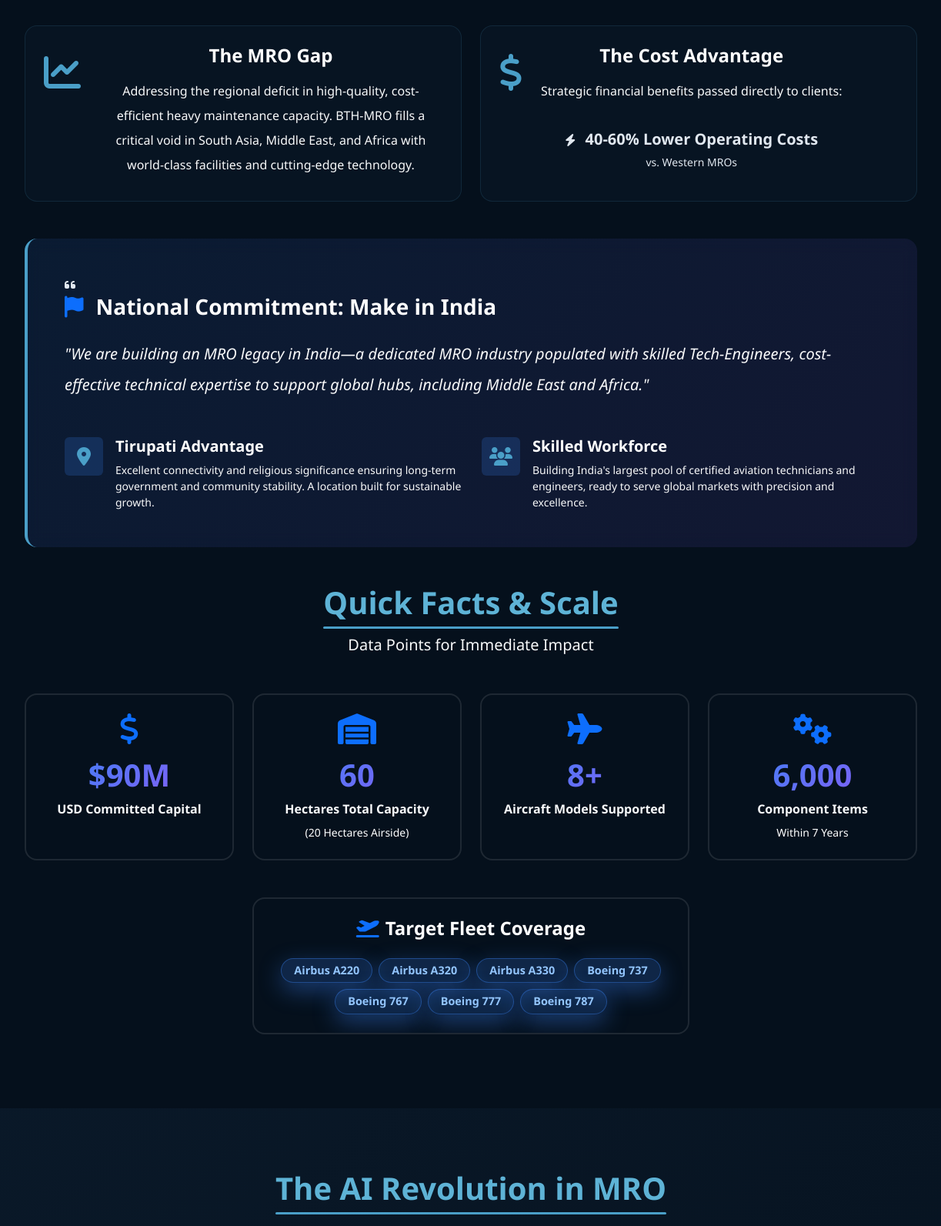
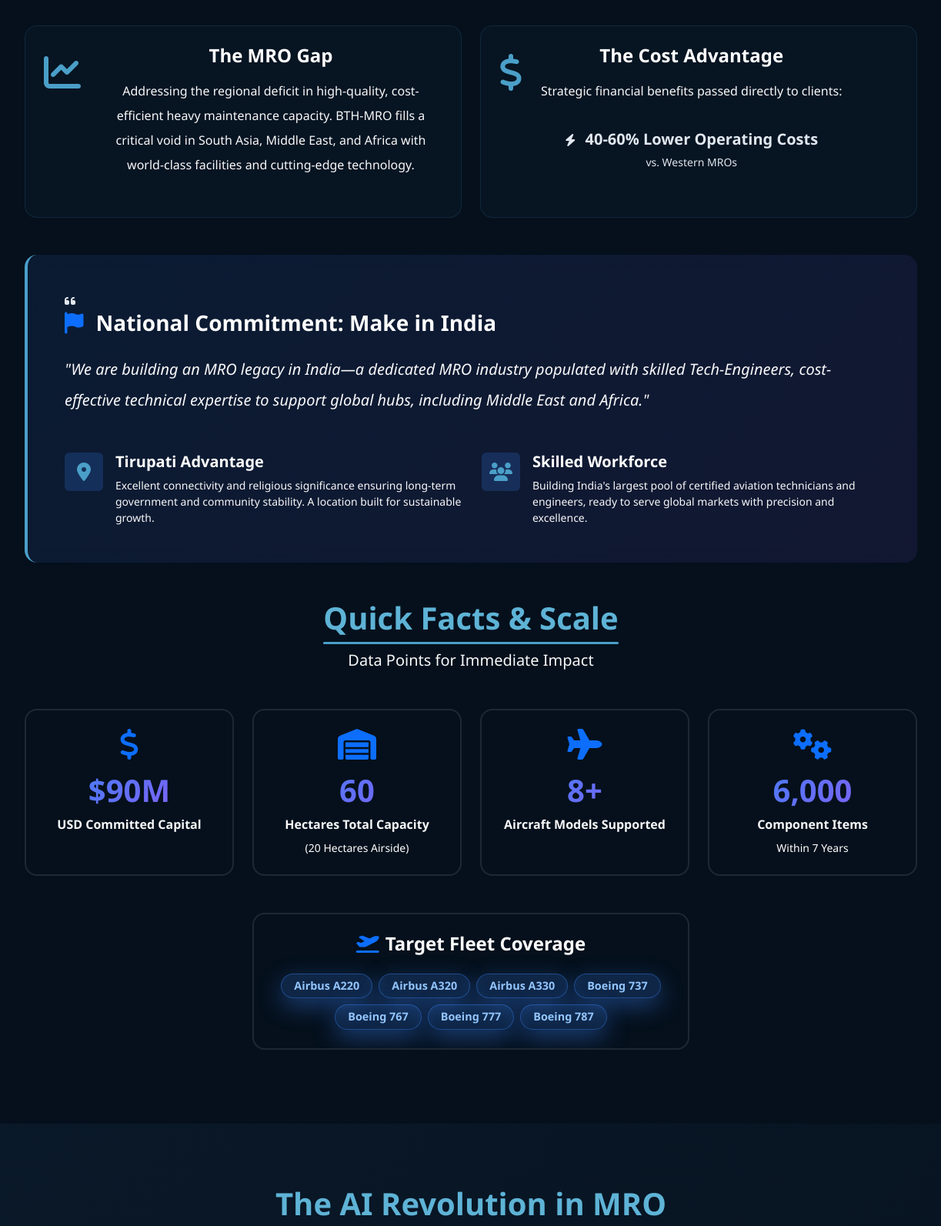
Before and after one commit to bhavi-creations/beyondthehorizon, a PHP site: page / in a window 1536 px wide. Shown: the part 1790-3383 px from the top of the page at 77% size, without its empty margins (156-1379 px from the left). Run offline with PHP 8.4, Linux system fonts and the light colour scheme; some libraries are stand-ins or nearby versions.

Commit message:
to set the alignment

```diff
--- a/assets/css/style.css
+++ b/assets/css/style.css
@@ -1393,3 +1393,10 @@ html {
 .last_section{
     padding: 20px 0px !important;
 }
+
+
+@media (min-width:1400px) {
+    .feature-card{
+        height: 250px !important;
+    }
+}
--- a/index.php
+++ b/index.php
@@ -810,12 +810,18 @@
                     style="border-radius: 15px; box-shadow: 0 8px 30px rgba(0, 0, 0, 0.1);">
             </div>
         </div>
+
+
+        <div class="row">
+            <div class="col-lg-8 mx-auto mb-4">
                 <div class="partnership-card card-shadow p-4 mb-4">
                     <h2 class="partnership-section-title">Decades of Global MRO Expertise</h2>
                     <ul class="partnership-bullets">
                         <li>Experienced leadership team with deep MRO and airline operations background</li>
                         <li>Scalable workforce plan to ensure service consistency and availability</li>
                     </ul>
+                </div>
+            </div>
         </div>
 
 
```
Lines whose indentation alone changed are shown as unchanged.
